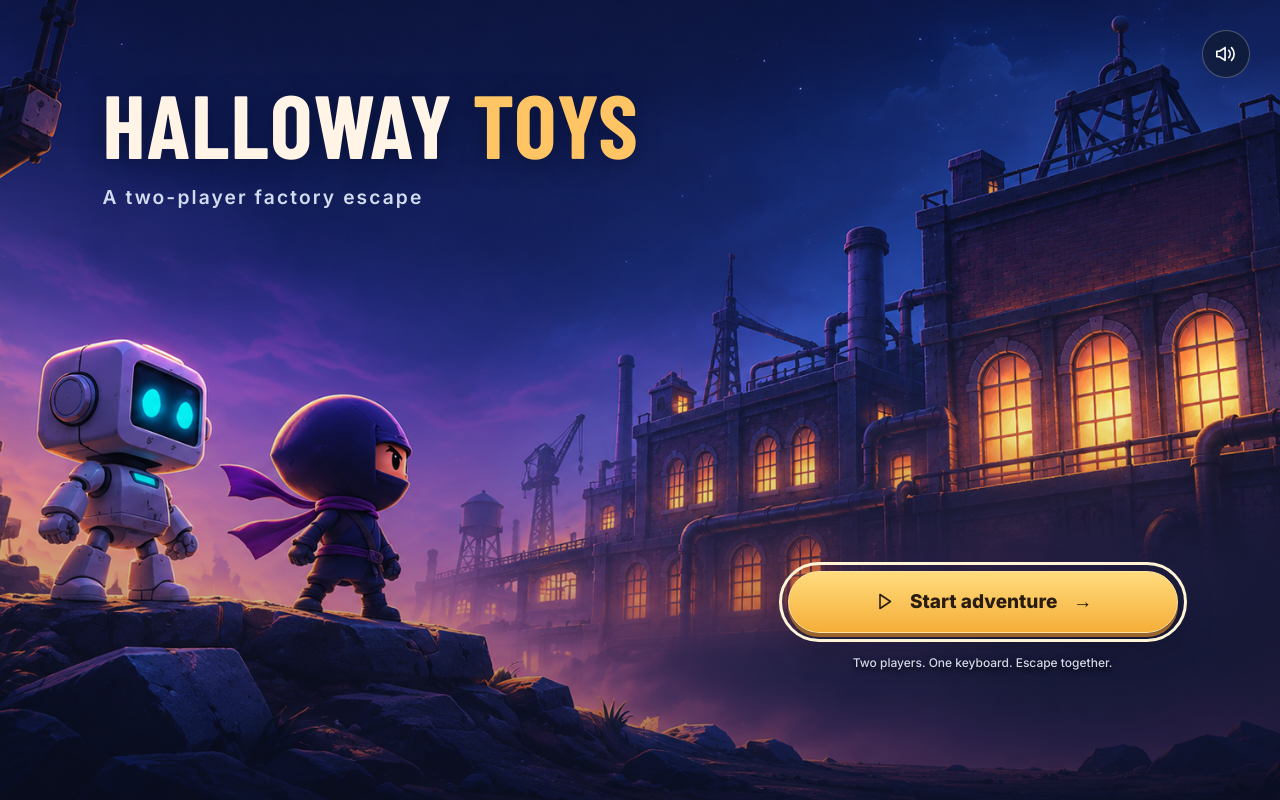
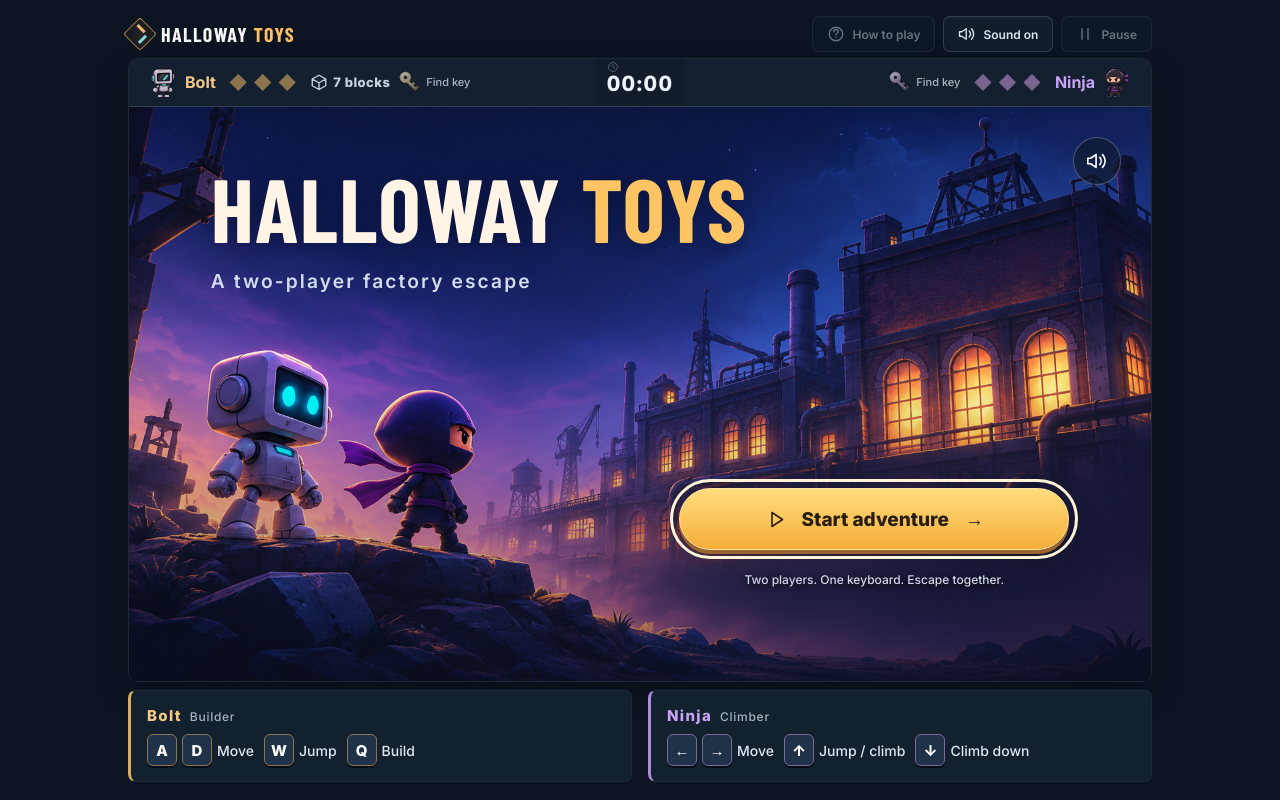
Before and after one commit to mail2tarunv-cpu/ninja-and-bolt, a React (Vite) app: page / in a window 1280 px wide. Built offline with nearby package versions, Linux system fonts and the light colour scheme; a web font is replaced by a local one.

Commit message:
Contain title screen within game canvas frame

```diff
--- a/src/title.css
+++ b/src/title.css
@@ -1,4 +1,5 @@
-.title-screen {position:fixed;inset:0;z-index:120;isolation:isolate;background:#0a1223;color:#fff4e5;overflow:auto;}
+.canvas-wrap {position:relative;}
+.title-screen {position:absolute;inset:0;z-index:30;isolation:isolate;background:#0a1223;color:#fff4e5;overflow:auto;}
 .title-background {position:absolute;inset:0;width:100%;height:100%;object-fit:cover;object-position:center;z-index:-2;}
 .title-screen::after {content:'';position:absolute;inset:0;z-index:-1;pointer-events:none;background:linear-gradient(180deg,#080f2644,transparent 45%,#080f2666);}
 .title-brand {position:absolute;top:10%;left:8%;}
```
